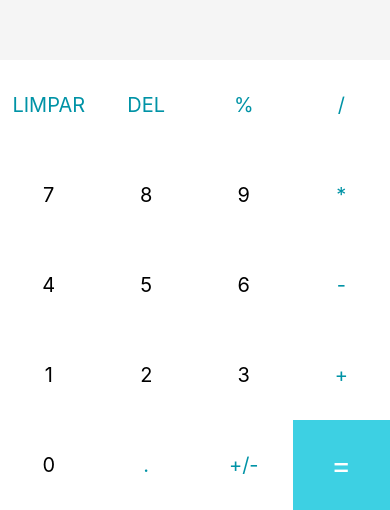
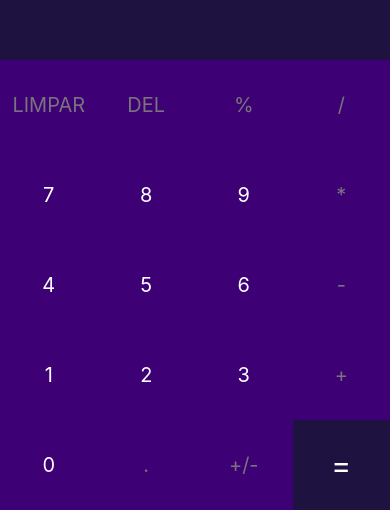
Before and after one commit to gustavoeidt/calculadora-senac, a React Native app: screen / in a window 390 px wide. Shown: the part 334-844 px from the top of the page. Built offline with nearby package versions, Linux system fonts and the light colour scheme.

Commit message:
ajuste das cores

```diff
--- a/App.js
+++ b/App.js
@@ -98,7 +98,7 @@
             <TouchableOpacity
               onPress={() => handleInput(button)}
               key={button}
-              style={[styles.button, {backgroundColor: '#3dd0e3'}]}>
+              style={[styles.button, {backgroundColor: '#1e1240'}]}>
               <Text style={[styles.textButton, {color: 'white', fontSize: 30}]}>
                 {button}
               </Text>
@@ -112,7 +112,7 @@
               <Text
                 style={[
                   styles.textButton,
-                  {color: typeof button === 'number' ? 'black' : '#0093a6'},
+                  {color: typeof button === 'number' ? 'white' : '#79737e'},
                 ]}>
                 {button}
               </Text>
@@ -132,17 +132,17 @@
   results: {
     flex: 2,
     justifyContent: 'center',
-    backgroundColor: '#f5f5f5',
+    backgroundColor: '#1e1240',
   },
   resultText: {
-    color: '#282F38',
+    color: 'white',
     fontSize: 32,
     fontWeight: 'bold',
     padding: 12,
     textAlign: 'right',
   },
   historyText: {
-    color: '#7c7c7c',
+    color: 'gray',
     fontSize: 20,
     marginRight: 10,
     alignSelf: 'flex-end',
@@ -152,7 +152,7 @@
     flexWrap: 'wrap',
   },
   button: {
-    backgroundColor: 'white',
+    backgroundColor: '#3d0075',
     alignItems: 'center',
     justifyContent: 'center',
     minWidth: 90,
@@ -160,7 +160,7 @@
     flex: 2,
   },
   textButton: {
-    color: '#7c7c7c',
+    color: '#ffffff',
     fontSize: 20,
   },
 });
```
